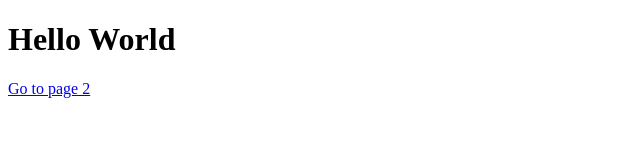
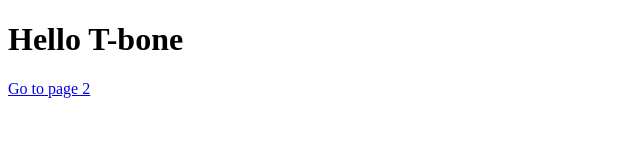
Before and after one commit to jroxbury/gatsby, a Gatsby site: page / in a window 1280 px wide. Shown: the full height of the page, 0-640 px from the left. Built offline with nearby package versions, Linux system fonts and the light colour scheme; Gatsby itself is replaced by a stand-in of ours.

```diff
--- a/src/pages/index.js
+++ b/src/pages/index.js
@@ -3,7 +3,7 @@
 
 const IndexPage = () => (
   <div>
-    <h1>Hello World</h1>
+    <h1>Hello T-bone</h1>
     <Link to="/page-2/">Go to page 2</Link>
   </div>
 )
```
